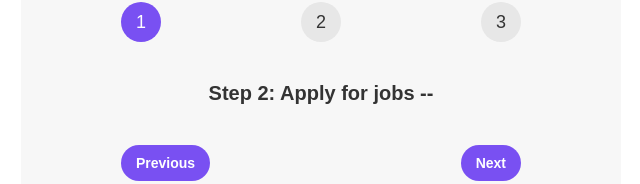
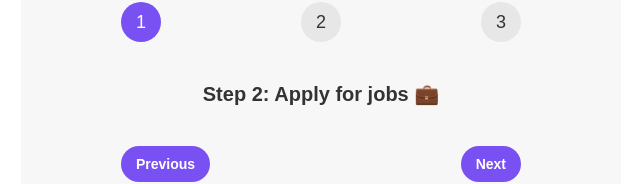
Before and after one commit to vimal336/React-js-projects, a React (Create React App) app in the folder 04-steps/: page / in a window 1280 px wide. Shown: the part 123-307 px from the top of the page, without its empty margins (319-959 px from the left). Built offline with nearby package versions, Linux system fonts and the light colour scheme.

Commit message:
react steps project

```diff
--- a/04-steps/src/App.js
+++ b/04-steps/src/App.js
@@ -1,9 +1,8 @@
 const messages = [
-  "Learn React *",
-  "Apply for jobs --",
-  "Invest your new income 😇"
+  "Learn React ⚛️",
+  "Apply for jobs 💼",
+  "Invest your new income 🤑",
 ];
-
 
 export default function App() {
   const step = 2;
```
Also changed, not shown: 04-steps/src/index.css (+0 -7 lines).
